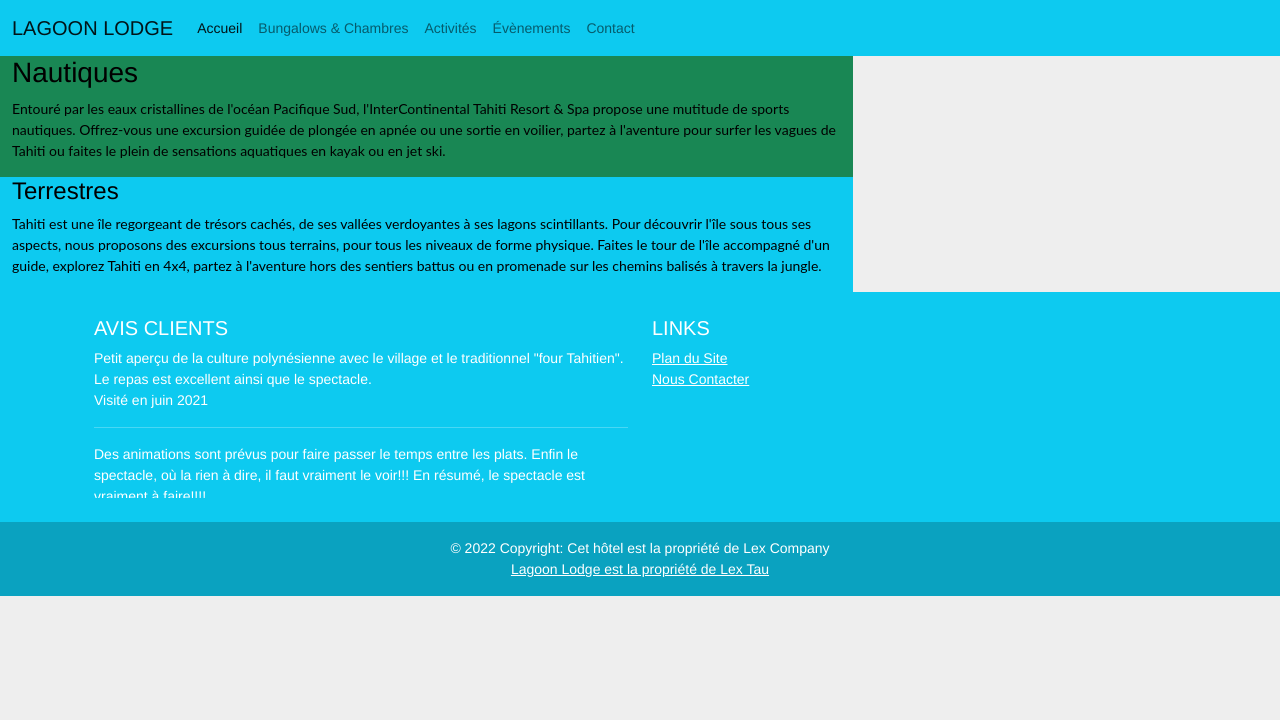
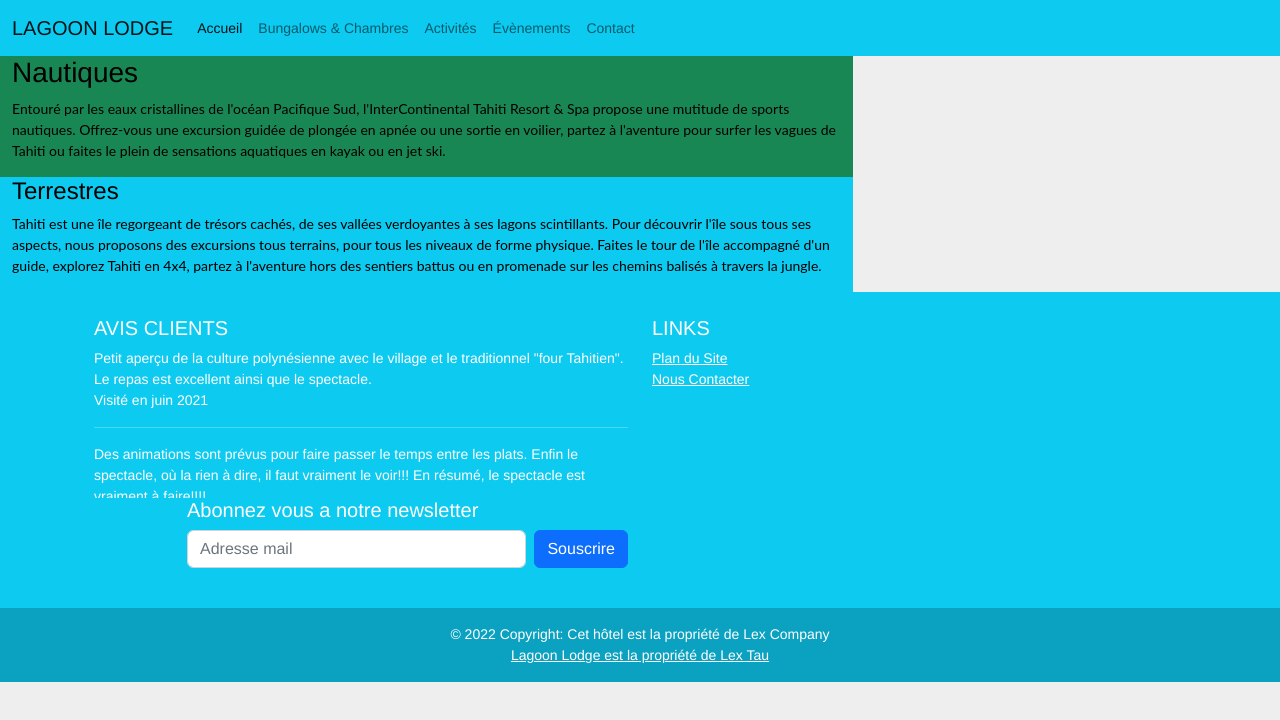
Before and after one commit to LEX-ONE7/Pension-Lagoon-2, a React (Create React App) app: page /activites in a window 1280 px wide. Shown: the top 720 px of the page. Built offline with nearby package versions, Linux system fonts and the light colour scheme.

Commit message:
2 files modified

```diff
--- a/components/Footer.tsx
+++ b/components/Footer.tsx
@@ -51,7 +51,27 @@ const Footer = () => {
                   Nous Contacter
                 </a>
               </li>
+
             </ul>
+          </div>
+          <div className="col-md-5 offset-md-1 mb-3">
+            <form>
+              <h5>Abonnez vous a notre newsletter</h5>
+              <div className="d-flex flex-column flex-sm-row w-100 gap-2">
+                <label for="newsletter1" className="visually-hidden">
+                  Adresse mail
+                </label>
+                <input
+                  id="newsletter1"
+                  type="text"
+                  className="form-control"
+                  placeholder="Adresse mail"
+                />
+                <button className="btn btn-primary" type="button">
+                  Souscrire
+                </button>
+              </div>
+            </form>
           </div>
         </div>
       </div>
--- a/pages/Accueil.tsx
+++ b/pages/Accueil.tsx
@@ -18,7 +18,7 @@ const Accueil = () => {
             pendant les soins.
           </p>
           <p>
-            <a className="btn btn-secondary" href="/bungalows">
+            <a className="btn btn-info" href="/bungalows">
               En Savoir Plus
             </a>
           </p>
@@ -36,7 +36,7 @@ const Accueil = () => {
             tahitiennes à base de produits frais locaux.
           </p>
           <p>
-            <a className="btn btn-secondary mt-4" href="/bungalows">
+            <a className="btn btn-info mt-4" href="/bungalows">
               En Savoir Plus
             </a>
           </p>
@@ -55,7 +55,7 @@ const Accueil = () => {
             plus grand respect des animaux.
           </p>
           <p>
-            <a className="btn btn-secondary mt-4" href="/activites">
+            <a className="btn btn-info mt-4" href="/activites">
               En Savoir Plus
             </a>
           </p>
```
